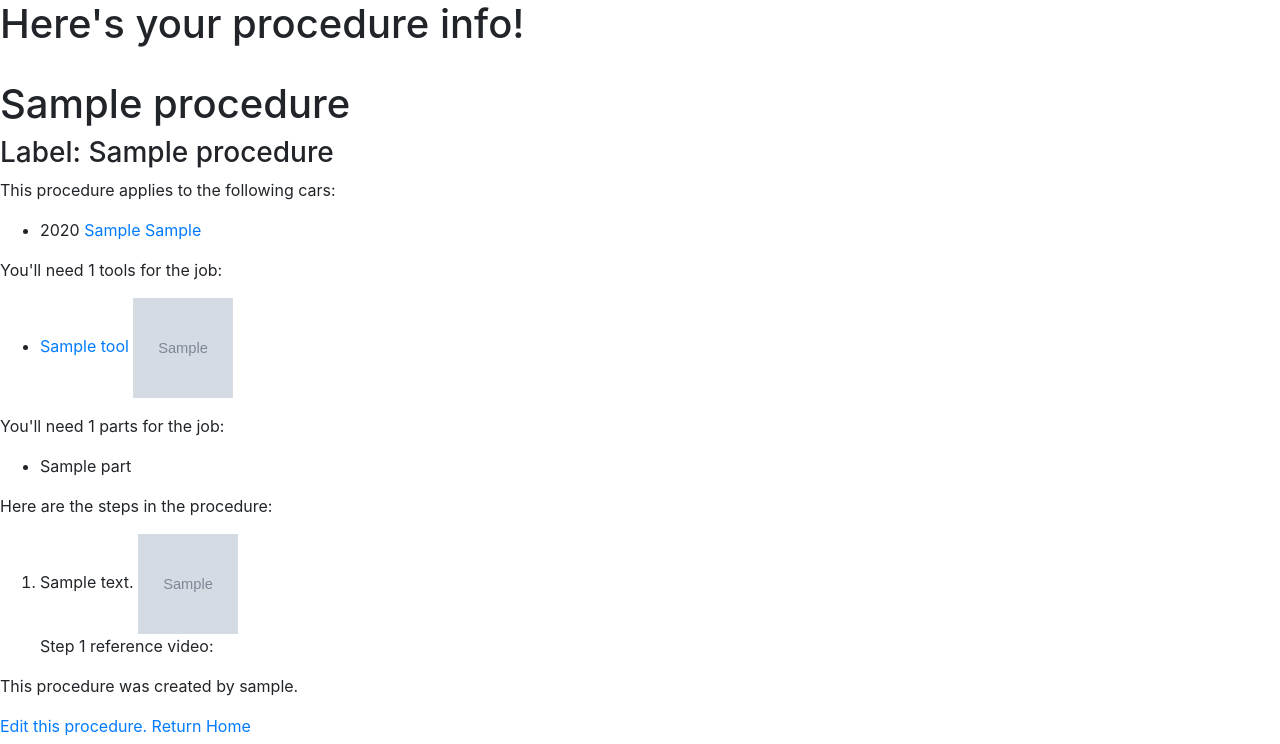
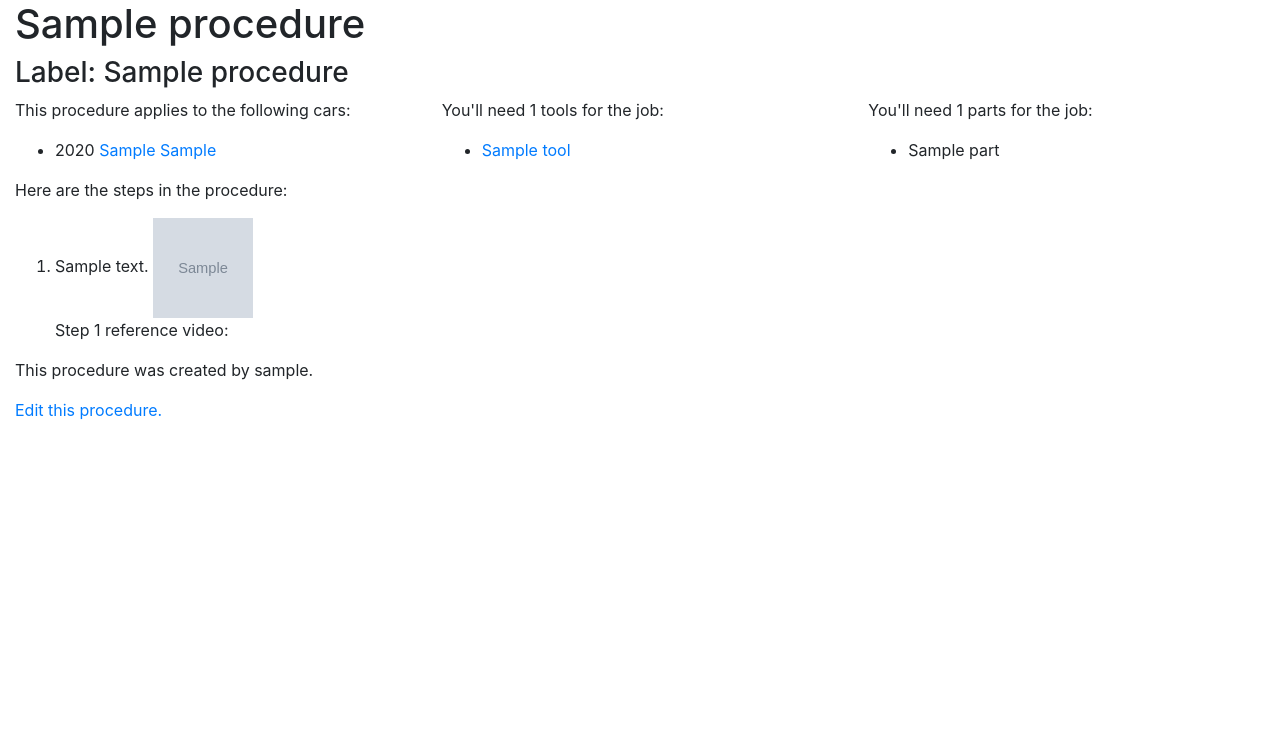
Before and after one commit to alexpsimone/shop-cat, a Flask app: page /procedure/1 in a window 1280 px wide. Shown: the part 56-800 px from the top of the page. Run offline with Flask 2, Linux system fonts and the light colour scheme; the visitor is signed in with stand-in values (Sample User, id 1); tables that the repository leaves empty hold one stand-in row (values such as "Sample post"); grey boxes marked "Sample" are stand-in pictures; parts of the project's set-up code (start-up, migrations or seed data) failed here and were passed over; some libraries are stand-ins or nearby versions.

Commit message:
added grid layout to procedure view template

```diff
--- a/templates/procedure.html
+++ b/templates/procedure.html
@@ -9,12 +9,17 @@
 
 
 {% block body %}
+<div class="container-fluid">
 
-    <h1>Here's your procedure info!</h1>
-    <br />
+    <div class="row">
+        <div class="col">
             <h1>{{ procedure.title }}</h1>
             <h3>Label: {{procedure.label }}</h3>
+        </div>
+    </div>
 
+    <div class="row">
+        <div class="col">
             <p>This procedure applies to the following cars:</p>
             <ul>
                 {% for proc_car in proc_car_obj %}
@@ -29,26 +34,31 @@
                 </li>
                 {% endfor %}
             </ul>
-
+        </div>
+        <div class="col">
             <p>You'll need {{ proc_num_tools }} tools for the job:</p>
             <ul>
                 {% for proc_tool in proc_tool_obj %}
                 <li>
                     <a href="/tool/{{ proc_tool.tool.tool_id }}">
                     {{ proc_tool.tool.name }}
-            <img src="/static/img/uploads/{{ proc_tool.tool.tool_img }}" style="height:100px; width:100px;"/>
                     </a>
                 </li>
                 {% endfor %}
             </ul>
-
+        </div>
+        <div class="col">
             <p>You'll need {{ proc_num_parts }} parts for the job:</p>
             <ul>
                 {% for proc_part in proc_part_obj %}
                 <li>{{ proc_part.part.name }}</li>
                 {% endfor %}
             </ul>
+        </div>
+    </div>
 
+    <div class="row">
+        <div class="col">
             <p>Here are the steps in the procedure:</p>
             <ol>
                 {% for step in steps %}
@@ -70,7 +80,11 @@
                 {% endfor %}
             </ol>
             <input type="hidden" id="num-steps" value="{{ proc_num_steps }}" />
+        </div>
+    </div>
 
+    <div class="row">
+        <div class="col">
             {% if procedure.user.nickname %}
                 <p>This procedure was created by {{ procedure.user.nickname }}.</p>
             {% else %}
@@ -78,6 +92,6 @@
             {% endif %}
 
             <a href="/edit-procedure/{{ procedure.proc_id }}">Edit this procedure.</a>
-
-    <a href="/home">Return Home</a>
+        </div>
+    </div>
 {% endblock %}
```
Lines whose indentation alone changed are shown as unchanged.
